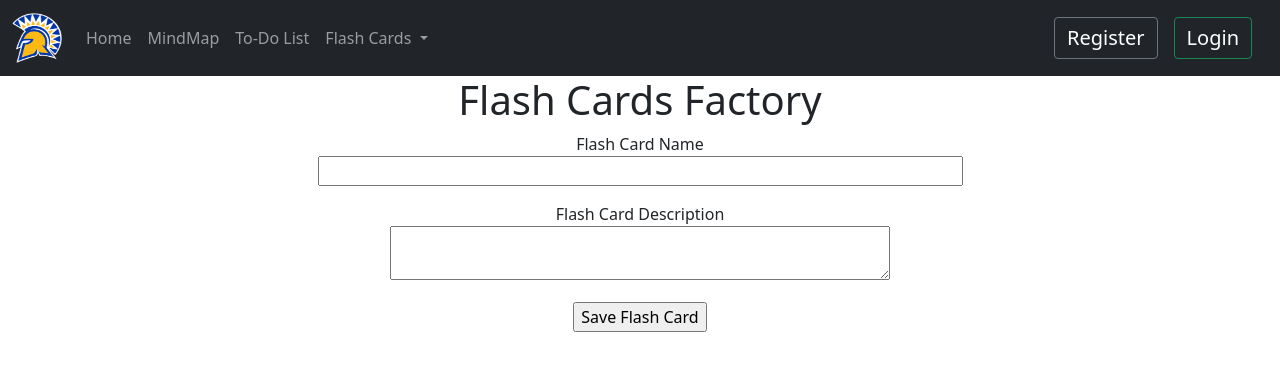
After one commit to youhaoSjsu/CMPE131--Team1--Milestone2, a Flask app: page /create-edit-flashcards in a window 1280 px wide. The commit adds this page. Shown: the top 371 px of the page. Run offline with Flask 2, Linux system fonts and the light colour scheme; data that the repository does not hold is empty.

Commit message:
Flash Cards Update + More check logs > Added empty Database file
> forms.py
	> Added create_flashcards flask form
> models.py
	> Added FlashCards Database table
> routes.py
	> Added Create flashcards route
	> Added Delete flashcards route
	> Working on Update flashcards route
> base.html
	> Added Dropdown menu for flashcards (includes 2 sections)
> flashcard.html
	> Shows flashcard flask	fields
	> Displays saved flashcards in rows of 4 per every 4 columns (Boostrap)
> home.html
	> Removed extra css line (boostrap | ignore it)

```diff
--- a/WebsiteApp/forms.py
+++ b/WebsiteApp/forms.py
@@ -1,7 +1,9 @@
 # Login Form Stuff should go here
+from flask.helpers import flash
 from flask_wtf import FlaskForm
 from wtforms import StringField, PasswordField, BooleanField, SubmitField
 from wtforms.validators import DataRequired, EqualTo
+from wtforms.widgets.core import TextArea
 
 class LoginForm(FlaskForm):
     username = StringField('Username', validators=[DataRequired()])
@@ -23,3 +25,8 @@ class SettingsForm(FlaskForm):
 class ToDoListForm(FlaskForm):
     task_name = StringField ('Enter a task', validators = [DataRequired()])
     add_task_button = SubmitField('Add task')
+
+class create_FlashCardsForm(FlaskForm):
+    flashcard_name = StringField('Flash Card Name', validators = [DataRequired()])
+    flashcard_description = StringField('Flash Card Description', validators = [DataRequired()], widget=TextArea() ,render_kw={'style': 'width: 500px'},)
+    save_flashCard = SubmitField('Save Flash Card')
--- a/WebsiteApp/routes.py
+++ b/WebsiteApp/routes.py
@@ -4,8 +4,8 @@ from werkzeug.security import generate_password_hash, check_password_hash
 from wtforms.validators import Email
 
 from WebsiteApp import app_Obj, db
-from WebsiteApp.forms import LoginForm, RegisterForm, SettingsForm, ToDoListForm
-from WebsiteApp.models import User, ToDoList
+from WebsiteApp.forms import LoginForm, RegisterForm, SettingsForm, ToDoListForm, create_FlashCardsForm
+from WebsiteApp.models import User, ToDoList, FlashCards
 
 @app_Obj.route('/')
 @app_Obj.route('/home')
@@ -75,14 +75,13 @@ def todolistPage():
     form = ToDoListForm()
     if request.method == 'POST':
         task_content = request.form['task_name']
-        new_task = ToDoList (task_name = task_content)
+        new_task = ToDoList(task_name = task_content)
         try:
             db.session.add (new_task)
             db.session.commit()
             return redirect('/todolist')
         except:
             return flash ('Error: could not add a task')
-
     else:
         tasks = ToDoList.query.all()
         return render_template ("todolist.html", tasks = tasks, form=form)
@@ -110,3 +109,28 @@ def update(id):
             return flash('Error: could not update a task')
     else:
         return render_template('update.html', task = task, form=form)
+
+@app_Obj.route('/create-edit-flashcards', methods = ['GET', 'POST'])
+def create_flashcards():
+    form = create_FlashCardsForm()
+    if form.validate_on_submit():
+        new_flashCard = FlashCards(flashCard_name = form.flashcard_name.data, flashCard_description = form.flashcard_description.data)
+        try:
+            db.session.add(new_flashCard)
+            db.session.commit()
+            return redirect('/create-edit-flashcards')
+        except:
+            return flash ('Error: Unable to save Flash Card!')
+    else:
+        flashcards = FlashCards.query.all()
+        return render_template('flashcard.html',form=form, flashcards=flashcards)
+
+@app_Obj.route('/delete-flashcard/<int:id>')
+def delete_flashCard(id):
+    delete_flashCard = FlashCards.query.get_or_404(id)
+    try:
+        db.session.delete(delete_flashCard)
+        db.session.commit()
+        return redirect ('/create-edit-flashcards')
+    except:
+        return flash ('Error: Unable to delete Flash Card!')
--- a/WebsiteApp/templates/base.html
+++ b/WebsiteApp/templates/base.html
@@ -8,10 +8,12 @@
     {% endif %}
     <!-- Bootstrap CSS -->
     <link href="https://cdn.jsdelivr.net/npm/bootstrap@5.1.3/dist/css/bootstrap.min.css" rel="stylesheet" integrity="sha384-1BmE4kWBq78iYhFldvKuhfTAU6auU8tT94WrHftjDbrCEXSU1oBoqyl2QvZ6jIW3" crossorigin="anonymous">
-  </head>
-  <body>
+</head>
+
+<body>
     <!-- Option 1: Bootstrap Bundle with Popper -->
     <script src="https://cdn.jsdelivr.net/npm/bootstrap@5.1.3/dist/js/bootstrap.bundle.min.js" integrity="sha384-ka7Sk0Gln4gmtz2MlQnikT1wXgYsOg+OMhuP+IlRH9sENBO0LRn5q+8nbTov4+1p" crossorigin="anonymous"></script>
+
     <nav class="navbar navbar-expand-lg navbar-dark bg-dark">
         <div class="container-fluid">
           <a class="navbar-brand" href="/">
@@ -29,9 +31,6 @@
                 <a class="nav-link" href="#">MindMap</a>
               </li>
               <li class="nav-item">
-                <a class="nav-link" href="#">Schuedule a Task</a>
-              </li>
-		<li class="nav-item">
                 <a class="nav-link" href="/todolist">To-Do List</a>
               </li>
               {% if current_user.is_authenticated %}
@@ -39,6 +38,15 @@
                 <a class="nav-link" href="/settings">Settings</a>
               </li>
               {% endif %}
+              <li class="nav-item dropdown">
+                <a class="nav-link dropdown-toggle" href="#" id="navbarDropdown" role="button" data-bs-toggle="dropdown" aria-expanded="false">
+                  Flash Cards
+                </a>
+                <ul class="dropdown-menu" aria-labelledby="navbarDropdown">
+                  <li><a class="dropdown-item" href="/create-edit-flashcards">Create/Edit Flash Cards</a></li>
+                  <li><a class="dropdown-item" href="/view-flashcards">View Flash Cards</a></li>
+                </ul>
+              </li>
             </ul>
             {% if current_user.is_authenticated %}
             <a class="navbar-brand btn btn-outline-dark" href="/logout" type="button" style="width: auto;">Logout</a>
@@ -59,10 +67,7 @@
       </ul>
       {% endif %}
       {% endwith %}
-
-
-
-  </body>
+</body>
 </html>
 {% block content %}
 
--- /dev/null
+++ b/WebsiteApp/templates/flashcard.html
@@ -0,0 +1,25 @@
+{% extends "base.html" %}
+{% block content %}
+<form method = "POST" novalidate style="text-align: center;">
+    <h1 style="display: block; text-align: center;">Flash Cards Factory</h1>
+    {{form.hidden_tag()}}
+    <p> {{form.flashcard_name.label}} </br> {{form.flashcard_name (size=64)}} </p>
+    <p> {{form.flashcard_description.label}} </br> {{form.flashcard_description (size=64)}} </p>
+	<p>	{{form.save_flashCard (size= 32)}} </p>
+</form>
+
+<div class="row row-cols-1 row-cols-md-4 g-4">
+    {% for cards in flashcards %}
+    <div class="col">
+        <div class="card">
+            <div class="card-body">
+                <h5 class="card-title"> {{cards.flashCard_name}} </h5>
+                <p class="card-text">{{cards.flashCard_description}} </p>
+                <a href='delete-flashcard/{{cards.id}}'> Edit Flash Card</a></br>
+                <a href='delete-flashcard/{{cards.id}}'> Delete Flash Card</a>
+            </div>
+        </div>
+    </div>
+    {% endfor %}
+</div>
+{% endblock %}
--- a/WebsiteApp/templates/home.html
+++ b/WebsiteApp/templates/home.html
@@ -2,13 +2,7 @@
 {% block content %}
 <!DOCTYPE html>
 <html lang="en">
-    <head>
-        <!-- Bootstrap CSS -->
-        <link href="https://cdn.jsdelivr.net/npm/bootstrap@5.1.3/dist/css/bootstrap.min.css" rel="stylesheet" integrity="sha384-1BmE4kWBq78iYhFldvKuhfTAU6auU8tT94WrHftjDbrCEXSU1oBoqyl2QvZ6jIW3" crossorigin="anonymous">
-    </head>
     <body>
-        <!-- Option 1: Bootstrap Bundle with Popper -->
-        <script src="https://cdn.jsdelivr.net/npm/bootstrap@5.1.3/dist/js/bootstrap.bundle.min.js" integrity="sha384-ka7Sk0Gln4gmtz2MlQnikT1wXgYsOg+OMhuP+IlRH9sENBO0LRn5q+8nbTov4+1p" crossorigin="anonymous"></script>
         <div class="container-fluid">
             <h1 style="color: orange;">
                 Random Header For Home
```
Also changed, not shown: WebsiteApp/models.py (+8 -0 lines), WebsiteApp/app.db.
